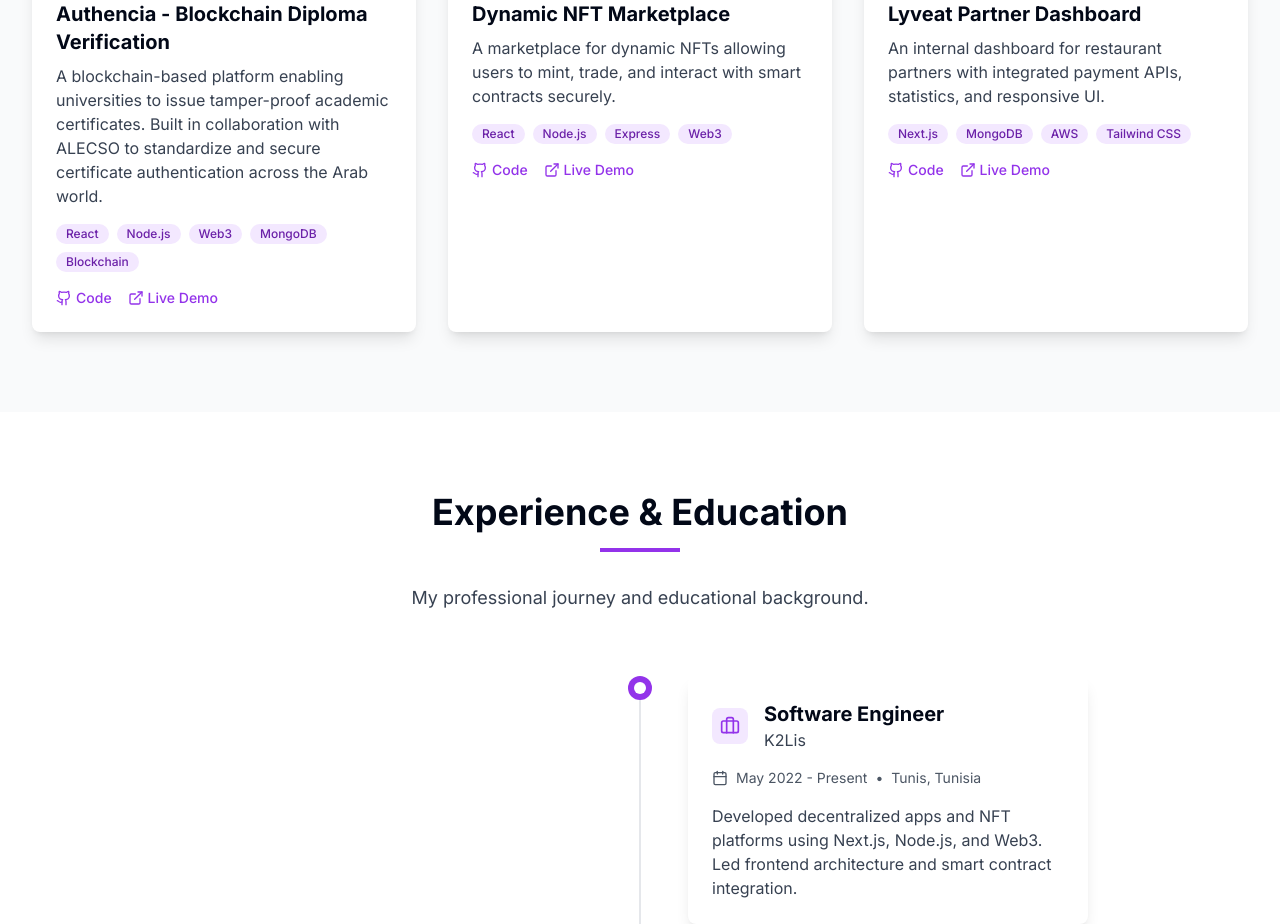
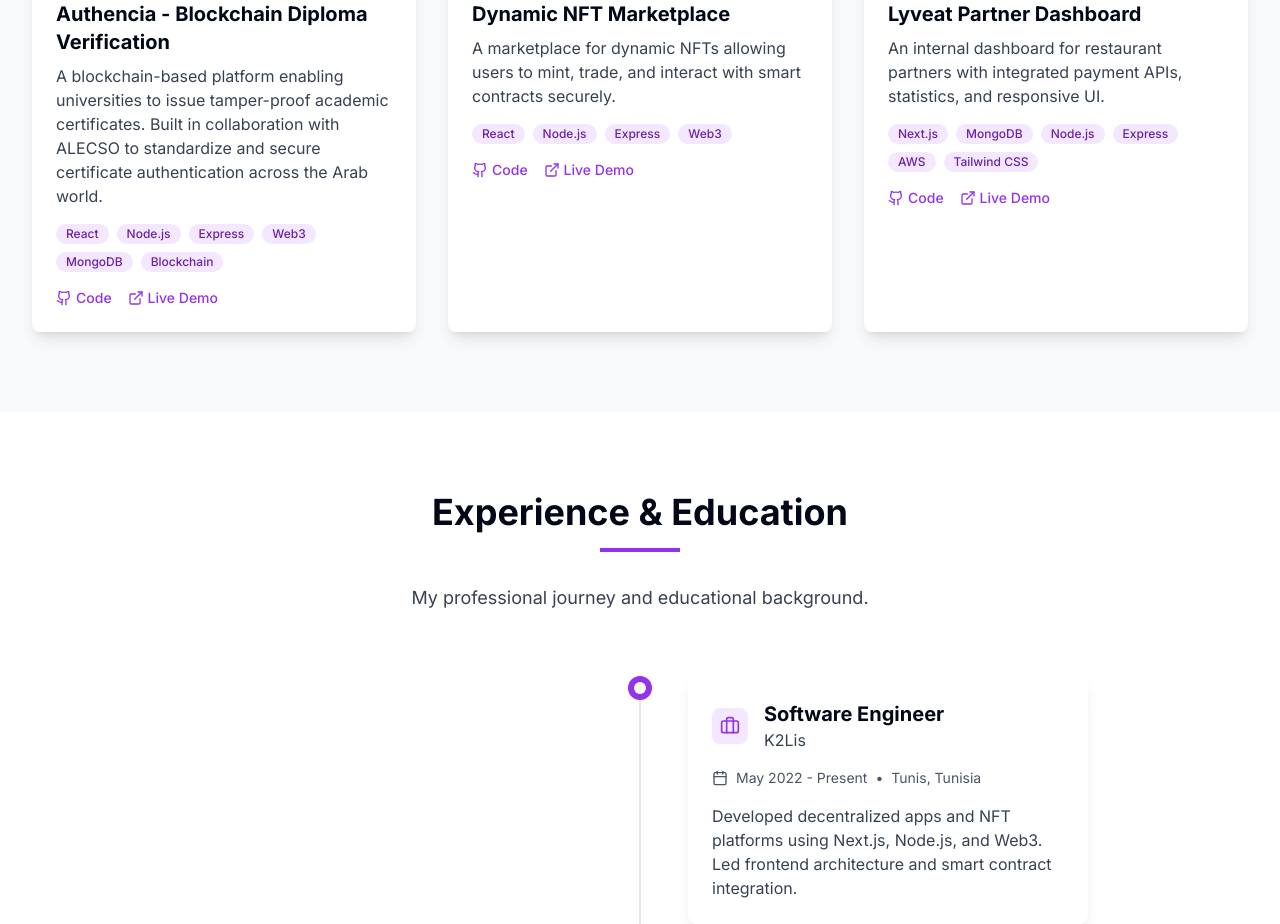
Before and after one commit to haytham1996/haytham-ben-mansour, a Next.js app: page / in a window 1280 px wide. Shown: the part 3380-4304 px from the top of the page. Built offline with nearby package versions, Linux system fonts and the light colour scheme.

Commit message:
projects section updated favicon added

```diff
--- a/app/layout.tsx
+++ b/app/layout.tsx
@@ -11,6 +11,9 @@ export const metadata = {
   title: "Haytham Ben Mansour",
   description:
     "Portfolio for a Fullstack JavaScript Developer and Software Engineer",
+  icons: {
+    icon: [{ url: "/favicon.ico" }],
+  },
 };
 
 export default function RootLayout({
--- a/components/projects.tsx
+++ b/components/projects.tsx
@@ -13,8 +13,8 @@ const projects = [
     description:
       "A blockchain-based platform enabling universities to issue tamper-proof academic certificates. Built in collaboration with ALECSO to standardize and secure certificate authentication across the Arab world.",
     image: "/authencia.jpeg",
-    tags: ["React", "Node.js", "Web3", "MongoDB", "Blockchain"],
-    category: "fullstack",
+    tags: ["React", "Node.js", "Express", "Web3", "MongoDB", "Blockchain"],
+    category: ["fullstack", "frontend", "backend"],
     github: "https://github.com/haytham1996",
     demo: "https://authencia.k2lis.com/",
   },
@@ -25,7 +25,7 @@ const projects = [
       "A marketplace for dynamic NFTs allowing users to mint, trade, and interact with smart contracts securely.",
     image: "/alecso.png",
     tags: ["React", "Node.js", "Express", "Web3"],
-    category: "fullstack",
+    category: ["fullstack", "frontend", "backend"],
     demo: "https://nft.alecso.org/",
   },
 
@@ -35,8 +35,8 @@ const projects = [
     description:
       "An internal dashboard for restaurant partners with integrated payment APIs, statistics, and responsive UI.",
     image: "/lyveat.jpg",
-    tags: ["Next.js", "MongoDB", "AWS", "Tailwind CSS"],
-    category: "fullstack",
+    tags: ["Next.js", "MongoDB", "Node.js", "Express", "AWS", "Tailwind CSS"],
+    category: ["fullstack", "frontend", "backend"],
     github: "https://github.com/haytham1996",
     demo: "https://www.lyveat.com",
   },
@@ -55,7 +55,7 @@ export default function Projects() {
   const filteredProjects =
     activeCategory === "all"
       ? projects
-      : projects.filter((project) => project.category === activeCategory);
+      : projects.filter((project) => project.category.includes(activeCategory));
 
   return (
     <section id="projects" className="py-20 bg-gray-50 dark:bg-gray-800">
```
Also changed, not shown: public/hbm.jpg (deleted), 2 other files (tests, documents, lock files or other folders).
